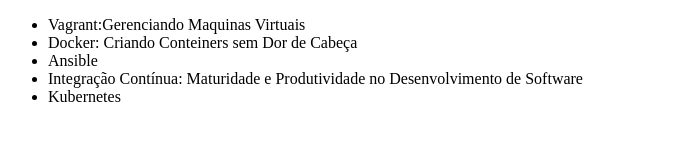
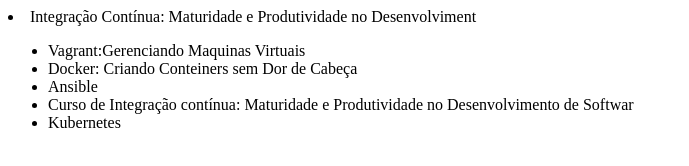
Before and after one commit to marciasoalves/alura-exercicio-git, a plain HTML site: page index.html in a window 1280 px wide. Shown: the whole page, without its empty margins (0-689 px from the left). Drawn offline with Linux system fonts and the light colour scheme.

Commit message:
Renomeando curso de Integração Contínua

```diff
--- a/index.html
+++ b/index.html
@@ -2,6 +2,7 @@
 <html lang="en">
 <head>
     <meta charset="UTF-8">
+        <li>Integração Contínua: Maturidade e Produtividade no Desenvolviment
     <title>Lista De Cursos De DevOps Da Alura</title>
 </head>
 <body>
@@ -9,7 +10,7 @@
         <li>Vagrant:Gerenciando Maquinas Virtuais</li>
         <li>Docker: Criando Conteiners sem Dor de Cabeça</li>
         <li>Ansible</li>
-        <li>Integração Contínua: Maturidade e Produtividade no Desenvolvimento de Software</li>
+        <li>Curso de Integração contínua: Maturidade e Produtividade no Desenvolvimento de Softwar</li>
         <li>Kubernetes</li>
     </ul>
 </body>
```
